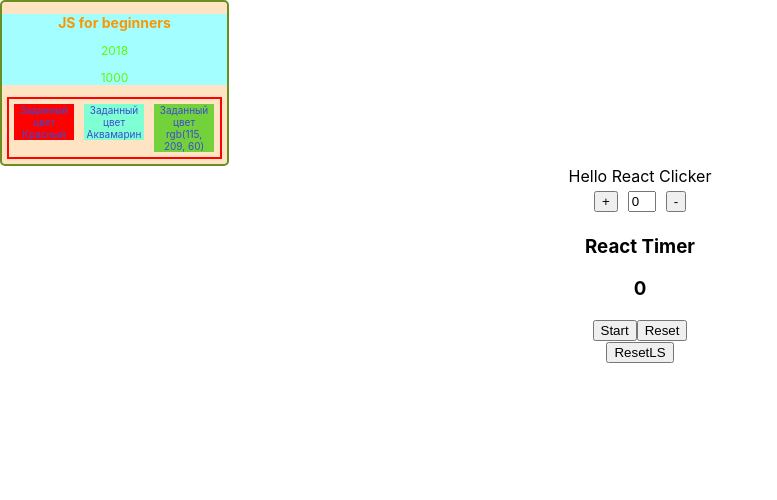
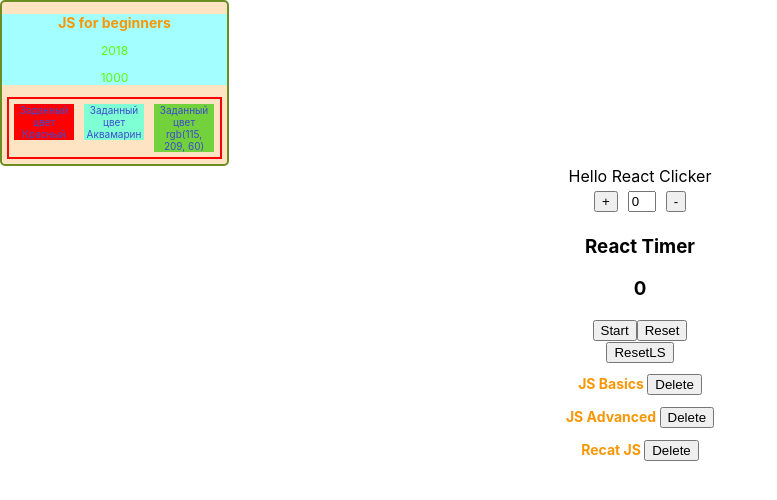
Before and after one commit to ENNA-Egor/less_1, a React (Create React App) app: page / in a window 1280 px wide. Shown: the top 500 px of the page, without its empty margins (0-777 px from the left). Built offline with nearby package versions, Linux system fonts and the light colour scheme.

Commit message:
Добавил рыбу к объекту Пост

```diff
--- a/src/App.jsx
+++ b/src/App.jsx
@@ -4,6 +4,7 @@ import Book from './module/Book';
 import ColorPal from './module/ColorPal';
 import Clicker from './module/Clicker';
 import Timer from './module/Timer';
+import AppRemove from './module/removePost/AppRemove';
 
 
 function App() {
@@ -30,6 +31,7 @@ function App() {
       </div>
        < Clicker />
        < Timer />
+       <AppRemove />
     </div>
 
   );
--- /dev/null
+++ b/src/module/removePost/AppRemove.jsx
@@ -0,0 +1,24 @@
+import React, { Component } from 'react';
+import { Posts } from './Posts';
+
+class AppRemove extends Component {
+    state = {
+        posts: [
+            { id: 'abc1', name: 'JS Basics' },
+            { id: 'abc2', name: 'JS Advanced' },
+            { id: 'abc3', name: 'Recat JS' },
+        ],
+    };
+
+    render() {
+        const { posts } = this.state;
+
+        return (
+            <div className="AppRemove">
+                <Posts posts={posts} />
+            </div>
+        );
+    }
+}
+
+export default AppRemove;
--- /dev/null
+++ b/src/module/removePost/Post.jsx
@@ -0,0 +1,4 @@
+export function Post (props) {
+    const {name} = props;
+    return <h2>{name} <button>Delete</button></h2>
+}
--- /dev/null
+++ b/src/module/removePost/Posts.jsx
@@ -0,0 +1,11 @@
+import {Post} from './Post'
+
+export function Posts (props) {
+    return <div>
+        {
+            props.posts.map(post =>(
+                <Post key={post.id} name = {post.name} />
+            ))
+        }
+    </div>
+}
```
